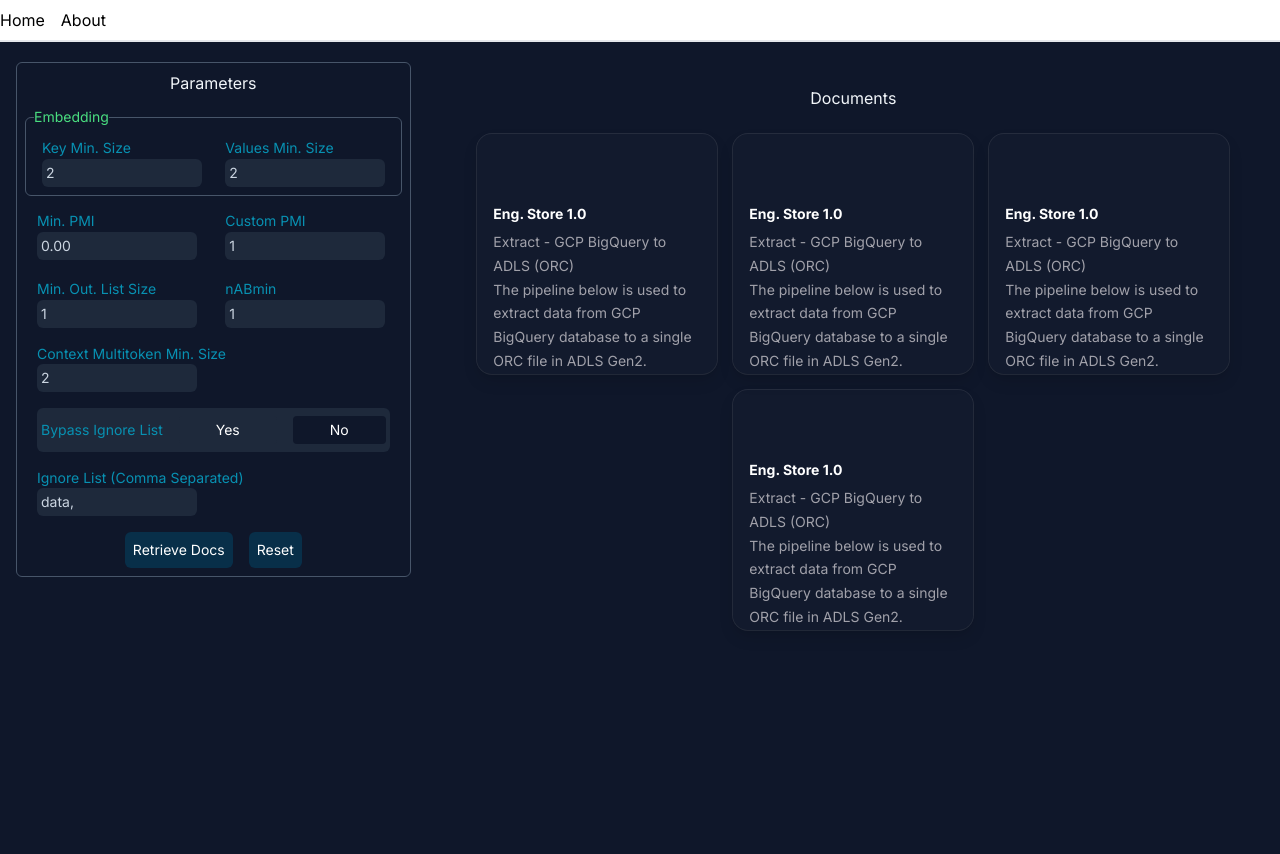
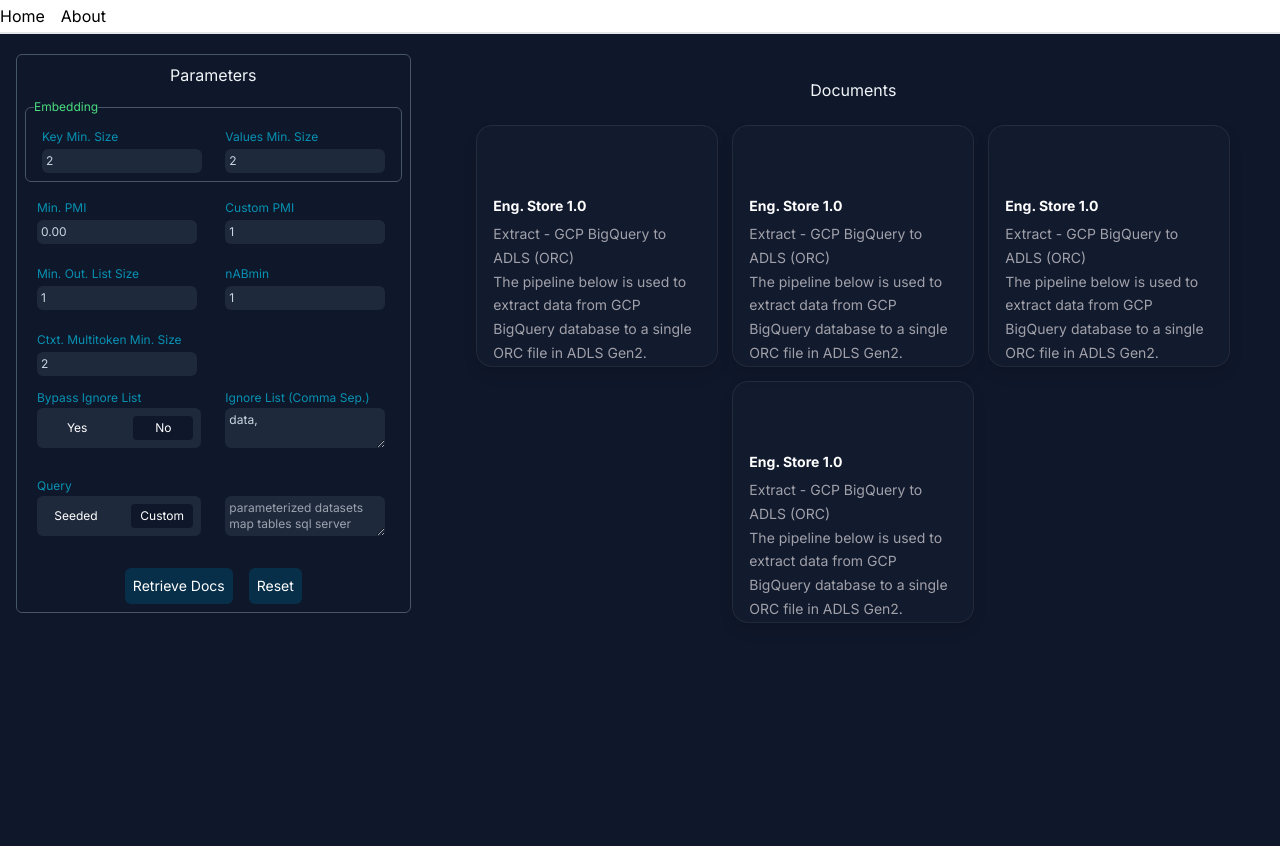
Before and after one commit to rajiviyer/xllm_web_api, a Next.js app in the folder frontend/: page / in a window 1280 px wide. Built offline with nearby package versions, Linux system fonts and the light colour scheme.

Commit message:
Added logic for Option buttons

```diff
--- a/frontend/components/Navbar.tsx
+++ b/frontend/components/Navbar.tsx
@@ -1,7 +1,7 @@
 import Link from "next/link";
 function Navbar() {
   return (
-    <nav className="py-2 flex gap-x-4 border-b-2">
+    <nav className="py-1 flex gap-x-4 border-b-2">
       <Link href="/">Home</Link>
       <Link href="/about">About</Link>
     </nav>
--- a/frontend/components/OptionButton.tsx
+++ b/frontend/components/OptionButton.tsx
@@ -5,28 +5,29 @@
 const OptionButton: React.FC<OptionButtonProps> = ({
   handleOptionButtonClick,
   selectedOption,
+  option1,
+  option2,
 }) => {
   return (
-    <div className="px-3">
-      <div className="flex flex-wrap items-center space-x-4 mb-4 bg-slate-800 rounded-md px-1">
-        <label className="text-cyan-600 text-sm">Bypass Ignore List</label>
+    <div>
+      <div className="flex flex-wrap items-center gap-x-2 mb-4 bg-slate-800 rounded-md">
         <button
           type="button"
-          onClick={() => handleOptionButtonClick("yes")}
-          className={`flex-auto px-4 py-1 mx-2 my-2 rounded text-white text-sm ${
-            selectedOption === "yes" ? "bg-slate-900" : "bg-slate-800"
+          onClick={() => handleOptionButtonClick(!selectedOption)}
+          className={`flex-auto px-2 py-1 mx-2 my-2 rounded text-white text-xs ${
+            selectedOption ? "bg-slate-900" : "bg-slate-800"
           }`}
         >
-          Yes
+          {option1}
         </button>
         <button
           type="button"
-          onClick={() => handleOptionButtonClick("no")}
-          className={`flex-auto px-4 py-1 mx-2 my-2 rounded text-white text-sm ${
-            selectedOption === "no" ? "bg-slate-900 " : "bg-slate-800"
+          onClick={() => handleOptionButtonClick(!selectedOption)}
+          className={`flex-auto px-2 py-1 mx-2 my-2 rounded text-white text-xs ${
+            !selectedOption ? "bg-slate-900 " : "bg-slate-800"
           }`}
         >
-          No
+          {option2}
         </button>
       </div>
     </div>
--- a/frontend/components/ParamForm.tsx
+++ b/frontend/components/ParamForm.tsx
@@ -4,23 +4,32 @@
 import { useState } from "react";
 import OptionButton from "./OptionButton";
 import Button from "./Button";
+import { queries } from "@/lib/utils/data";
 
 function ParamForm() {
   const { register, handleSubmit } = useForm<FormType>();
-  const [selectedOption, setSelectedOption] = useState("no");
-  const handleOptionButtonClick = (option: string) => {
-    setSelectedOption(option);
+  const [byPassList, setByPassList] = useState(false);
+  const [seedQuery, setSeedQuery] = useState(false);
+  const handleOptionButtonClickIgnoreList = (option: boolean) => {
+    console.log("bypass", option);
+    setByPassList(option);
   };
+
+  const handleOptionButtonClickQuery = (option: boolean) => {
+    console.log("query", option);
+    setSeedQuery(option);
+  };
+
   return (
     <div className="container p-2 border border-slate-600 rounded-md">
       <h2 className="text-slate-100 mb-3 text-center">Parameters</h2>
       <form className="w-full" action="">
         <fieldset className="border rounded-md border-slate-600 p-2 mb-3">
-          <legend className="text-green-400 text-sm">Embedding</legend>
+          <legend className="text-green-400 text-xs">Embedding</legend>
           <div className="flex flex-wrap">
             <div className="w-full md:w-1/2 px-2 mb-6 md:mb-0">
               <label
-                className="text-cyan-600 text-sm"
+                className="text-cyan-600 text-xs"
                 htmlFor="embeddingKeyMinSize"
               >
                 Key Min. Size
@@ -29,12 +38,12 @@
                 type="number"
                 {...register("embeddingKeyMinSize", { required: true })}
                 value="2"
-                className="bg-slate-800 text-slate-300 text-sm rounded-md w-40 p-1"
+                className="bg-slate-800 text-slate-300 text-xs rounded-md w-40 p-1"
               />
             </div>
             <div className="w-full md:w-1/2 px-3 mb-6 md:mb-0">
               <label
-                className="text-cyan-600 text-sm"
+                className="text-cyan-600 text-xs"
                 htmlFor="embeddingValuesMinSize"
               >
                 Values Min. Size
@@ -43,39 +52,39 @@
                 type="number"
                 {...register("embeddingValuesMinSize", { required: true })}
                 value="2"
-                className="bg-slate-800 text-slate-300 text-sm rounded-md w-40 p-1"
+                className="bg-slate-800 text-slate-300 text-xs rounded-md w-40 p-1"
               />
             </div>
           </div>
         </fieldset>
         <div className="flex flex-wrap mb-4">
           <div className="w-full md:w-1/2 px-3 mb-6 md:mb-0">
-            <label className="text-cyan-600 text-sm" htmlFor="min_pmi">
+            <label className="text-cyan-600 text-xs" htmlFor="min_pmi">
               Min. PMI
             </label>
             <input
               type="number"
               {...register("min_pmi", { required: true })}
               value="0.00"
-              className="bg-slate-800 text-slate-300 text-sm rounded-md w-40 p-1"
+              className="bg-slate-800 text-slate-300 text-xs rounded-md w-40 p-1"
             />
           </div>
           <div className="w-full md:w-1/2 px-3 mb-6 md:mb-0">
-            <label className="text-cyan-600 text-sm" htmlFor="Customized_pmi">
+            <label className="text-cyan-600 text-xs" htmlFor="Customized_pmi">
               Custom PMI
             </label>
             <input
               type="number"
               {...register("Customized_pmi", { required: true })}
               value="1"
-              className="bg-slate-800 text-slate-300 text-sm rounded-md w-40 p-1"
+              className="bg-slate-800 text-slate-300 text-xs rounded-md w-40 p-1"
             />
           </div>
         </div>
         <div className="flex flex-wrap mb-4">
           <div className="w-full md:w-1/2 px-3 mb-6 md:mb-0">
             <label
-              className="text-cyan-600 text-sm"
+              className="text-cyan-600 text-xs"
               htmlFor="minOutputListSize"
             >
               Min. Out. List Size
@@ -84,64 +93,99 @@
               type="number"
               {...register("minOutputListSize", { required: true })}
               value="1"
-              className="bg-slate-800 text-slate-300 text-sm rounded-md w-40 p-1"
+              className="bg-slate-800 text-slate-300 text-xs rounded-md w-40 p-1"
             />
           </div>
           <div className="w-full md:w-1/2 px-3 mb-6 md:mb-0">
-            <label className="text-cyan-600 text-sm" htmlFor="nABmin">
+            <label className="text-cyan-600 text-xs" htmlFor="nABmin">
               nABmin
             </label>
             <input
               type="number"
               {...register("nABmin", { required: true })}
               value="1"
-              className="bg-slate-800 text-slate-300 text-sm rounded-md w-40 p-1"
+              className="bg-slate-800 text-slate-300 text-xs rounded-md w-40 p-1"
             />
           </div>
         </div>
-        <div className="flex flex-col mb-4 px-3">
+        <div className="flex flex-wrap mb-2">
+          <div className="w-full md:w-1/2 px-3 mb-6 md:mb-0">
             <label
-            className="text-cyan-600 text-sm"
+              className="text-cyan-600 text-xs"
               htmlFor="ContextMultitokenMinSize"
             >
-            Context Multitoken Min. Size
+              Ctxt. Multitoken Min. Size
             </label>
             <input
               type="number"
               {...register("ContextMultitokenMinSize", { required: true })}
               value="2"
-            className="bg-slate-800 text-slate-300 text-sm rounded-md w-40 p-1"
+              className="bg-slate-800 text-slate-300 text-xs rounded-md w-40 p-1"
             />
           </div>
-        {/* <div className="flex flex-col mb-4 px-3">
-          <label className="text-cyan-600 text-sm" htmlFor="queryText">
-            Query
+          <div className="w-full md:w-1/2 px-3 mb-6 md:mb-0"></div>
+        </div>
+        <div className="flex flex-wrap mb-2">
+          <div className="w-full md:w-1/2 px-3 mb-6 md:mb-0">
+            <label className="text-cyan-600 text-xs">Bypass Ignore List</label>
+            <OptionButton
+              handleOptionButtonClick={handleOptionButtonClickIgnoreList}
+              selectedOption={byPassList}
+              option1="Yes"
+              option2="No"
+            />
+          </div>
+          {byPassList === false && (
+            <div className="w-full md:w-1/2 px-3 mb-6 md:mb-0">
+              <label className="text-cyan-600 text-xs" htmlFor="ignoreList">
+                Ignore List (Comma Sep.)
               </label>
-          <input
-            type="number"
+              <textarea
+                {...register("ignoreList", { required: true })}
+                value="data,"
+                className="bg-slate-800 text-slate-300 text-xs rounded-md w-40 p-1"
+              />
+            </div>
+          )}
+        </div>
+        <div className="flex flex-wrap mb-4">
+          <div className="w-full md:w-1/2 px-3 mb-6 md:mb-0">
+            <label className="text-cyan-600 text-xs">Query</label>
+            <OptionButton
+              handleOptionButtonClick={handleOptionButtonClickQuery}
+              selectedOption={seedQuery}
+              option1="Seeded"
+              option2="Custom"
+            />
+          </div>
+          {seedQuery === true ? (
+            <div className="w-full md:w-1/2 px-3 mb-6 md:mb-0">
+              <br />
+              <select
+                {...register("queryText", { required: true })}
+                className="bg-slate-800 text-slate-300 text-xs h-1/2 rounded-md w-40 p-1"
+              >
+                {queries.map((query, index) => {
+                  return (
+                    <option key={index} value={query}>
+                      {query}
+                    </option>
+                  );
+                })}
+              </select>
+            </div>
+          ) : (
+            <div className="w-full md:w-1/2 px-3 mb-6 md:mb-0">
+              <br />
+              <textarea
                 {...register("queryText", { required: true })}
                 value=""
                 placeholder="parameterized datasets map tables sql server"
-            className="bg-slate-800 text-slate-300 text-sm rounded-md w-40 p-1"
-          />
-        </div> */}
-        <OptionButton
-          handleOptionButtonClick={handleOptionButtonClick}
-          selectedOption={selectedOption}
-        />
-        {selectedOption === "no" && (
-          <div className="flex flex-col mb-4 px-3">
-            <label className="text-cyan-600 text-sm" htmlFor="ignoreList">
-              Ignore List (Comma Separated)
-            </label>
-            <input
-              type="text"
-              {...register("ignoreList", { required: true })}
-              value="data,"
-              className="bg-slate-800 text-slate-300 text-sm rounded-md w-40 p-1"
+                className="bg-slate-800 text-slate-300 text-xs rounded-md w-40 p-1"
               />
             </div>
           )}
+        </div>
         <div className="flex flex-row justify-center gap-4 px-3">
           <Button buttonType="submit">Retrieve Docs</Button>
           <Button buttonType="button">Reset</Button>
--- /dev/null
+++ b/frontend/lib/utils/data.ts
@@ -0,0 +1,10 @@
+export const queries = [
+  "parameterized datasets map tables sql server",
+  "data load templates importing data database data warehouse",
+  "pipeline extract data eventhub files",
+  "blob storage single parquet file adls gen2",
+  "eventhub files blob storage single parquet",
+  "parquet blob eventhub more files less storage single table",
+  "MLTxQuest Data Assets Detailed Information page",
+  "stellar, table",
+];
--- a/frontend/lib/utils/types.tsx
+++ b/frontend/lib/utils/types.tsx
@@ -12,8 +12,10 @@
 }
 
 export interface OptionButtonProps {
-  handleOptionButtonClick: (data: string) => void;
-  selectedOption: string;
+  handleOptionButtonClick: (data: boolean) => void;
+  selectedOption: boolean;
+  option1: string;
+  option2: string;
 }
 
 export interface CardProps {
```
Also changed, not shown: frontend/components/OptionButton old.tsx (added, +35 -0 lines), 2 other files (tests, documents, lock files or other folders). Lines whose indentation alone changed are shown as unchanged.
